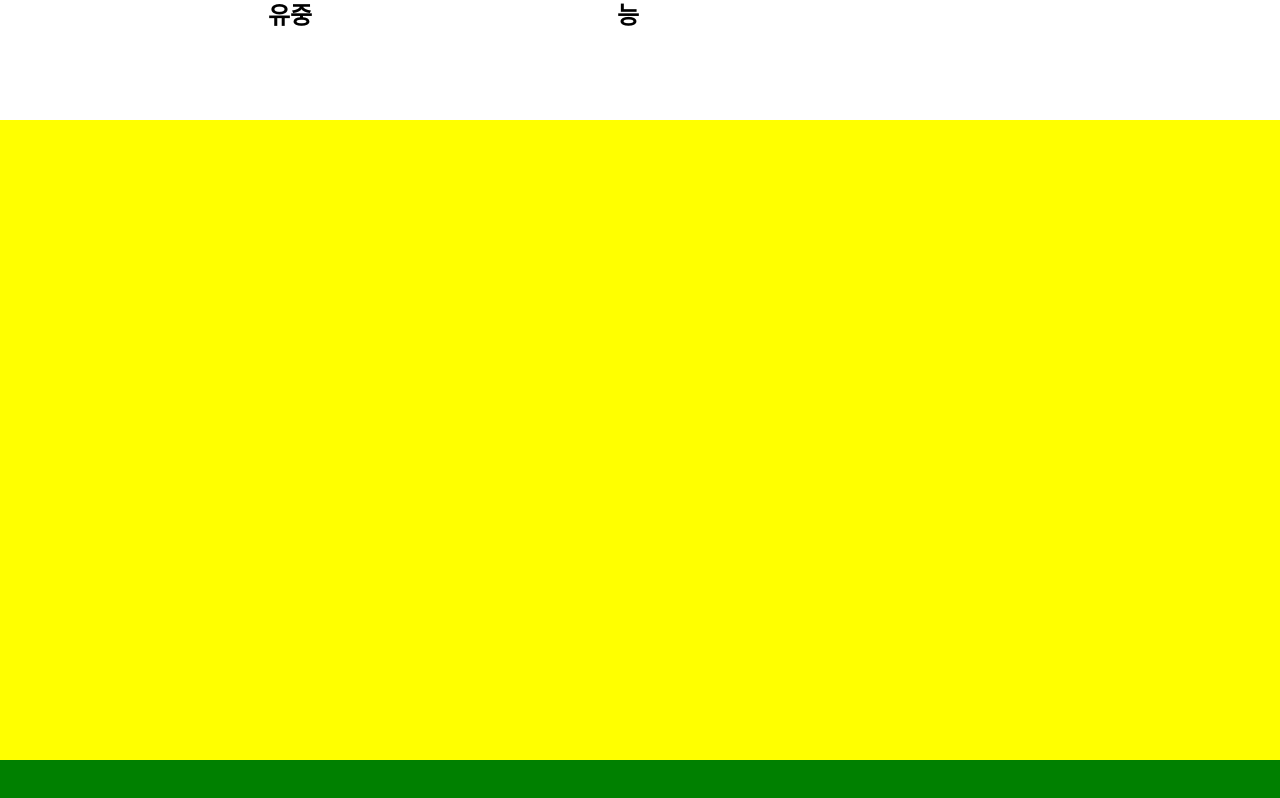
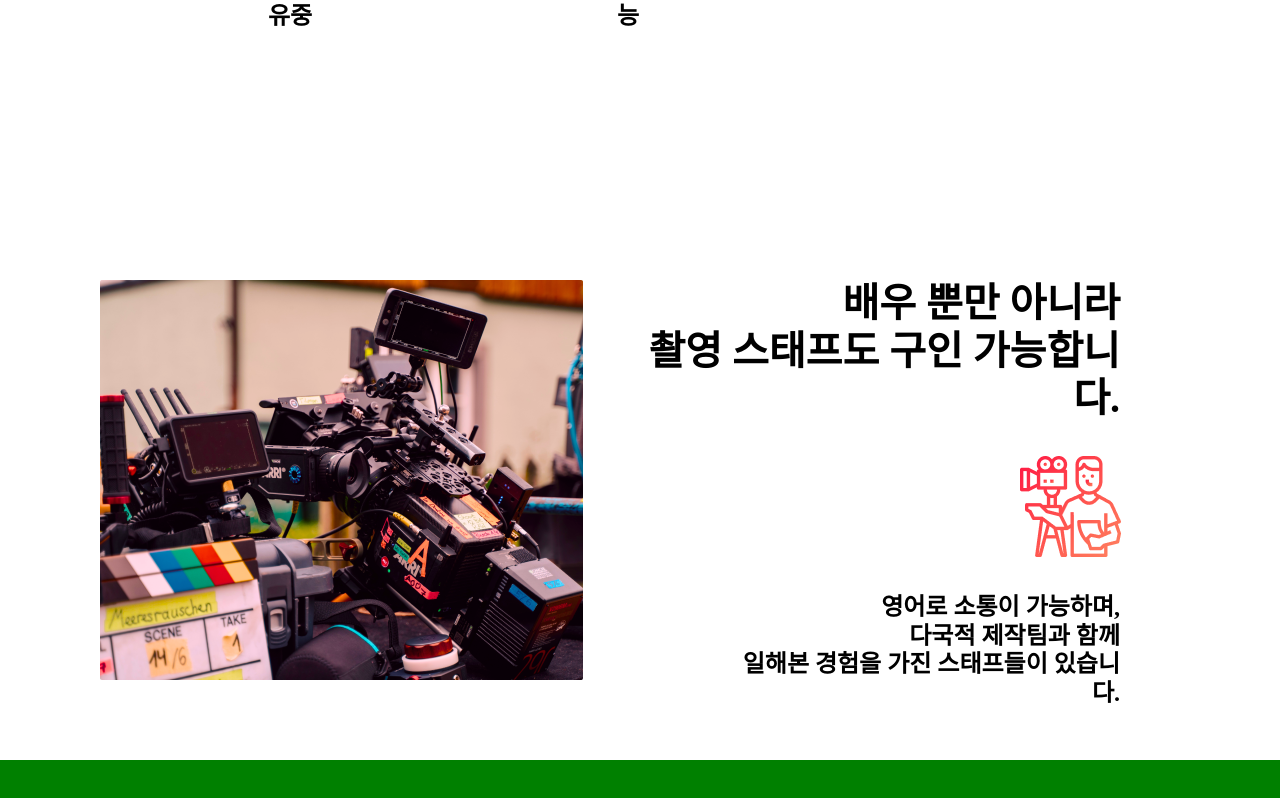
Before and after one commit to sen2y/plfil_intl_inbound, a Next.js app: page / in a window 1280 px wide. Shown: the part 1012-1810 px from the top of the page. Built offline with nearby package versions, Linux system fonts and the light colour scheme; a web font is replaced by a local one.

Commit message:
PC Sec2 영역 추가

```diff
--- a/components/Sec1.js
+++ b/components/Sec1.js
@@ -4,9 +4,8 @@ import styled from "styled-components";
 const Sec1 = () => {
   return (
     <Wrapper>
-      <div>
-        <Sec1_Title>한국 배우가 필요하시다면 빠르게 찾아드립니다</Sec1_Title>
-      </div>
+      <Sec1_Title>한국 배우가 필요하시다면 빠르게 찾아드립니다</Sec1_Title>
+
       <Container_Wrapper>
         <Sec1_Container>
           <Sec1_img
--- /dev/null
+++ b/components/Sec2.js
@@ -0,0 +1,83 @@
+import React from "react";
+import styled from "styled-components";
+
+const Sec1 = () => {
+  return (
+    <Wrapper>
+      <Sec2_Container>
+        <Sec2_img width="483px" src="/assets/image/sec2_img1.png" />
+        <Sec2_InnerContainer>
+          <Sec2_InnerText>
+            배우 뿐만 아니라
+            <br />
+            촬영 스태프도 구인 가능합니다.
+          </Sec2_InnerText>
+          <Sec2_InnerImg src="/assets/image/sec2_img2.png" />
+          <Sec2_InnerSubText>
+            영어로 소통이 가능하며,
+            <br />
+            다국적 제작팀과 함께
+            <br />
+            일해본 경험을 가진 스태프들이 있습니다.
+          </Sec2_InnerSubText>
+        </Sec2_InnerContainer>
+      </Sec2_Container>
+    </Wrapper>
+  );
+};
+
+const Wrapper = styled.div`
+  display: flex;
+  justify-content: center;
+  width: 1440px;
+  height: 640px;
+`;
+
+const Sec2_Container = styled.div`
+  display: flex;
+  flex-direction: row;
+  width: 1080px;
+  height: 400px;
+  margin-top: 160px;
+`;
+
+const Sec2_img = styled.img`
+  width: ${(props) => props.width};
+`;
+
+const Sec2_InnerContainer = styled.div`
+  display: flex;
+  flex-direction: column;
+  width: 597px;
+  height: 400px;
+`;
+
+const Sec2_InnerText = styled.h3`
+  margin-left: 48px;
+  width: 489px;
+  height: 96px;
+  font-weight: 700;
+  font-size: 40px;
+  line-height: 47.73px;
+  text-align: right;
+`;
+
+const Sec2_InnerImg = styled.img`
+  width: 101px;
+  height: 101px;
+  margin-left: 437px;
+  margin-top: 80px;
+`;
+
+const Sec2_InnerSubText = styled.p`
+  margin-top: 36px;
+  margin-left: 155px;
+  width: 382px;
+  height: 87px;
+  font-weight: 600;
+  font-size: 24px;
+  line-height: 28.64px;
+  text-align: right;
+`;
+
+export default Sec1;
--- a/pages/index.js
+++ b/pages/index.js
@@ -1,13 +1,14 @@
 import styled from "styled-components";
 import Banner from "../components/Banner";
 import Sec1 from "../components/Sec1";
+import Sec2 from "../components/Sec2";
 
 export default function Home() {
   return (
     <Wrapper>
       <Banner />
       <Sec1 />
-      <Sec2></Sec2>
+      <Sec2 />
       <Sec3></Sec3>
     </Wrapper>
   );
@@ -20,12 +21,6 @@ const Wrapper = styled.div`
   background-color: white;
 `;
 
-const Sec2 = styled.div`
-  width: 1440px;
-  height: 640px;
-  background-color: yellow;
-`;
-
 const Sec3 = styled.div`
   width: 1440px;
   height: 1312px;
```
Also changed, not shown: public/assets/image/sec2_img1.png (added), public/assets/image/sec2_img2.png (added).
